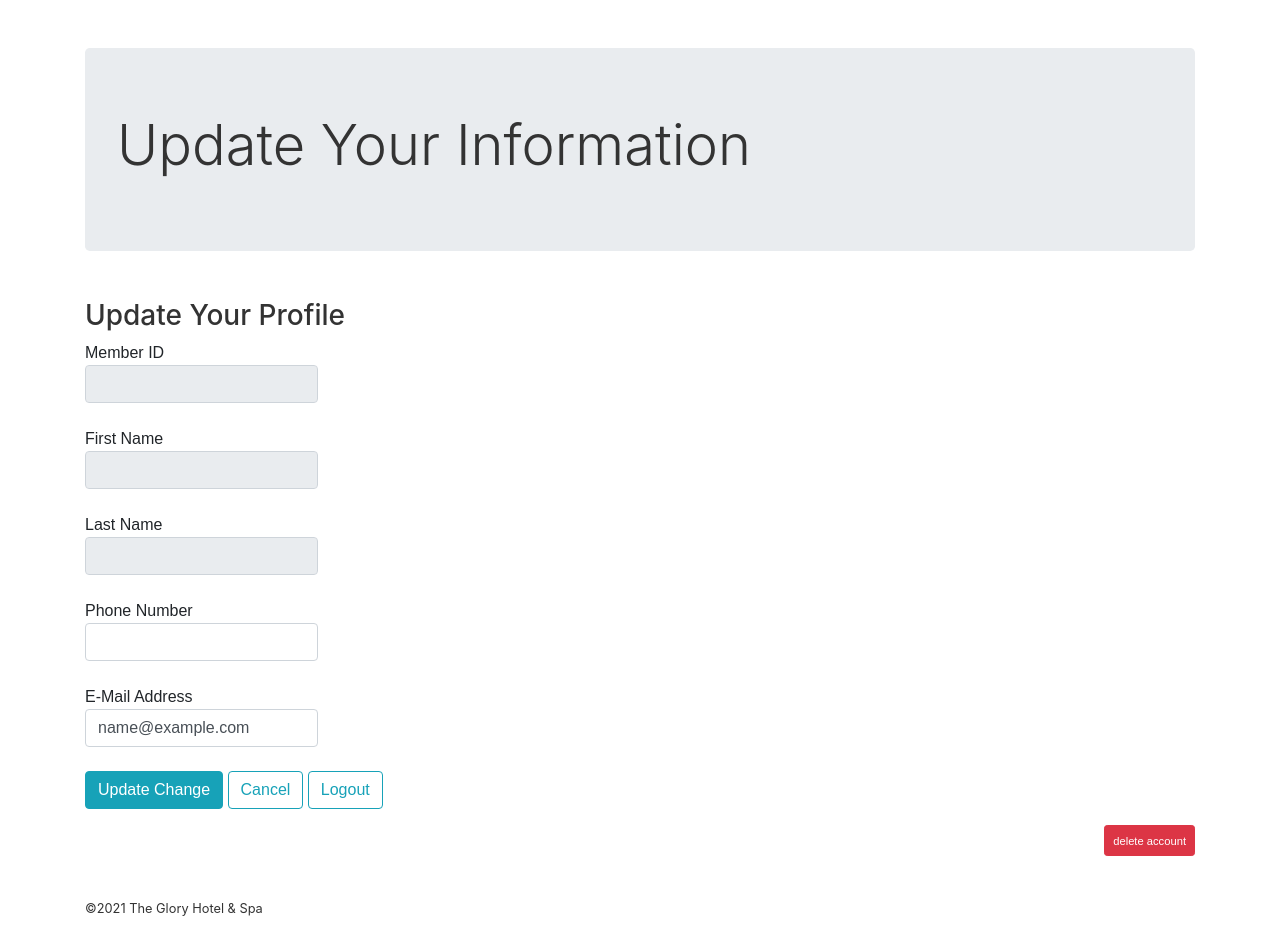
After one commit to YurikoU/Course_Project, a PHP site: page /member_update.php in a window 1280 px wide. The commit adds this page. Run offline with PHP 8.4, Linux system fonts and the light colour scheme; the visitor is signed in with stand-in values (Sample User, id 1); data that the repository does not hold is empty; some libraries are stand-ins or nearby versions.

Commit message:
Add files via upload

```diff
--- a/login.php
+++ b/login.php
@@ -1,7 +1,7 @@
 <?php
   session_start();
   if (isset($_SESSION['user'])) { // If a user's logged in
-    header("Location: membership_top.php"); // Jump to profile.php
+    header("Location: member_top.php"); // Jump to profile.php
     exit();
   }
 
--- a/login_process.php
+++ b/login_process.php
@@ -37,6 +37,6 @@ if (isset($_POST["login"])) {
 
   $_SESSION["user"] = $user;
   $_SESSION["successes"][] = "You have logged in successfully.";
-  header("Location: membership_top.php");
+  header("Location: member_top.php");
   exit();
 }
--- /dev/null
+++ b/member_update.php
@@ -0,0 +1,66 @@
+<?php
+
+  // If they're NOT logged in, redirect them before they view any of this content
+  session_start();
+  if (!isset($_SESSION["user"])) {
+    $_SESSION["errors"][] = "Please login to access this content.";
+    header("Location: login.php");
+    exit();
+  }
+
+  // Assign the user (for logged in users)
+  $user = $_SESSION["user"];
+  include('Head_and_footer/head.php');
+?>
+
+  <title> MEMBERSITE | The Glory Hotel & Spa </title>
+  </head>
+
+  <body class="member_top">
+    <div class="container">
+      <header class="jumbotron my-5">
+        <div class="row">
+          <div class="col-8">
+            <h1 class="display-4">Update Your Information</h1>
+          </div>
+        </div>
+      </header>
+
+      <main>
+        <h3>Update Your Profile</h3>
+          <form action="member_update_process.php" method="post">
+            <div class="form-group">
+              <label>Member ID<input type="text" name="member_id" class="form-control" value="<?= "{$user['member_id']}" ?>" readonly></label>
+            </div>
+            <div class="form-group">
+              <label>First Name<input type="text" name="first_name" class="form-control" value="<?= "{$user['first_name']}" ?>" readonly></label>
+            </div>
+            <div class="form-group">
+              <label>Last Name<input type="text" name="last_name" class="form-control" value="<?= "{$user['last_name']}" ?>" readonly></label>
+            </div>
+            <div class="form-group">
+              <label>Phone Number<input type="tel" name="phone" class="form-control"  value="<?= "{$user['phone']}" ?>" required></label>
+            </div>
+            <div class="form-group">
+              <label>E-Mail Address<input type="email" name="email" class="form-control" value="<?= "{$user['email']}" ?>" required></label>
+            </div>
+            <button name="update" class="btn btn-info" type="submit">Update Change</button>
+            <a class="btn btn-outline-info" href="member_top.php">Cancel</a>
+            <a class="btn btn-outline-info" href="logout.php">Logout</a>
+            <p></p>
+            <div class="delete" style="display:flex; justify-content:flex-end;">
+              <a class="btn btn-danger btn-sm" href="member_delete_process.php" onclick='return confirmation()'><small>delete account</small></a>
+            </div>
+          </form>
+      </main>
+      <script type="text/javascript">
+        function confirmation() {
+          if (confirm("Are you sure you want to delete your account?"))
+          {
+            location.href = "member_delete_process.php";
+            return true;
+          }
+        }
+      </script>
+
+      <?PHP include('Head_and_footer/footer.php'); ?>
--- a/signup.php
+++ b/signup.php
@@ -3,7 +3,7 @@
   // Before we render the form let's check for form values
   session_start();
   if (isset($_SESSION['user'])) {
-    header("Location: membership_top.php");
+    header("Location: member_top.php");
     exit();
   }
 
```
Also changed, not shown: member_delete_process.php (added, +27 -0 lines), member_top.php (added, +64 -0 lines), member_update_process.php (added, +38 -0 lines), CSS/style.css (line endings or trailing spaces).
